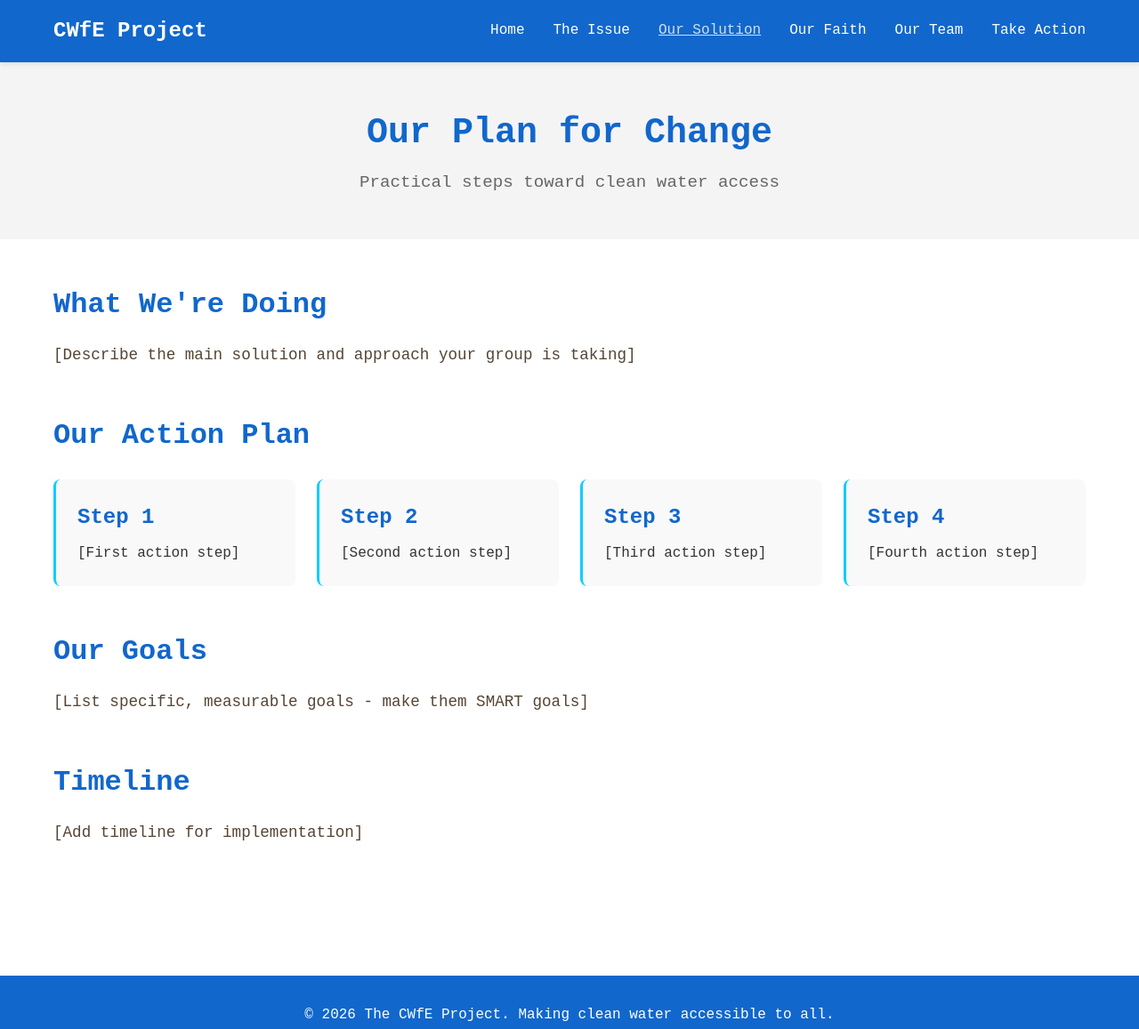
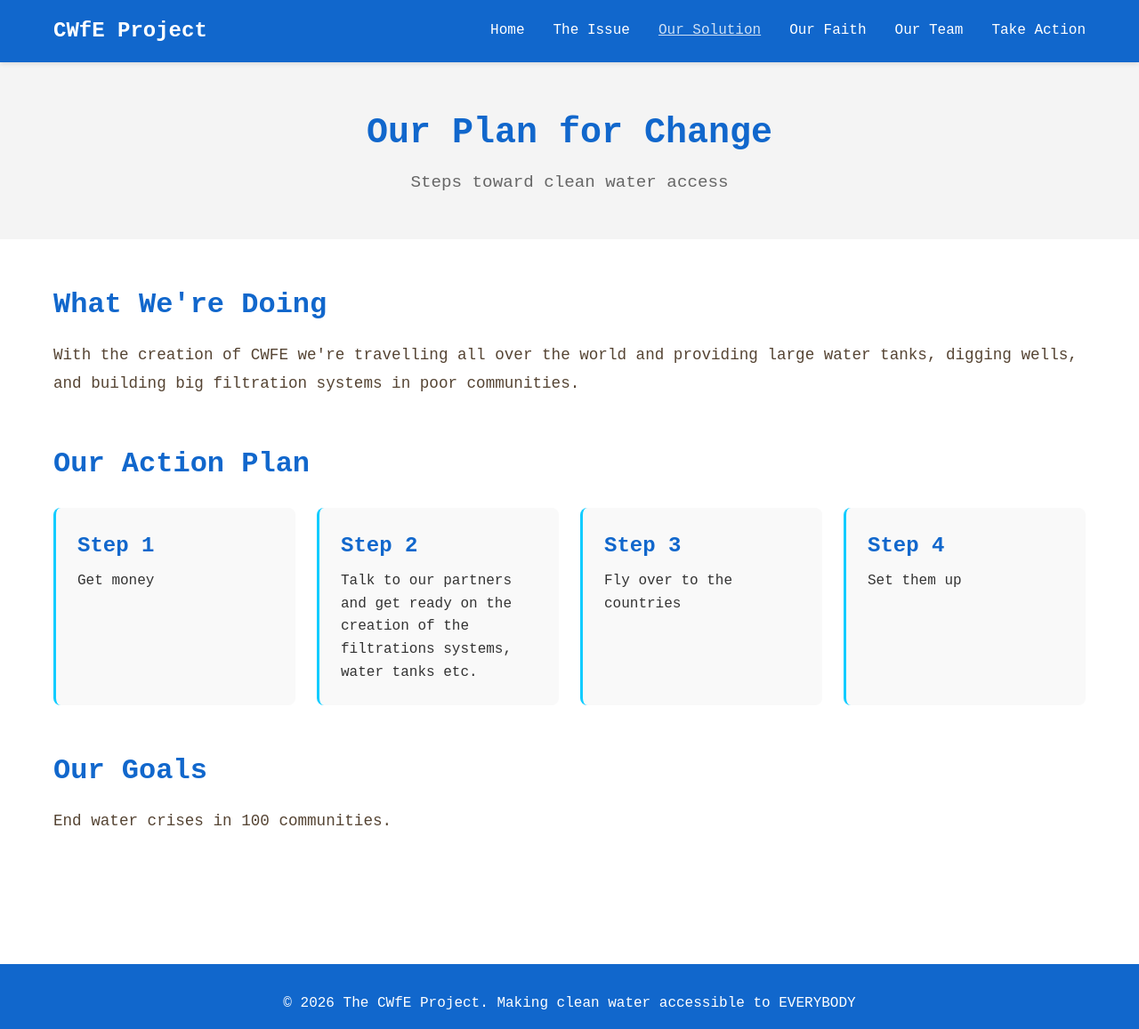
Before and after one commit to leginator123/religion-clean-water, a plain HTML site: page solution.html in a window 1280 px wide. Shown: the top 1157 px of the page at 89% size. Drawn offline with Linux system fonts and the light colour scheme.

Commit message:
Update solution.html

```diff
--- a/solution.html
+++ b/solution.html
@@ -25,14 +25,15 @@
 
     <div class="page-header">
         <h1>Our Plan for Change</h1>
-        <p>Practical steps toward clean water access</p>
+        <p>Steps toward clean water access</p>
     </div>
 
     <div class="main">
         <section class="content-section">
             <h2>What We're Doing</h2>
             <p class="text-body">
-                [Describe the main solution and approach your group is taking]
+                With the creation of CWFE we're travelling all over the world and providing large water tanks, digging wells, and building big filtration systems
+                in poor communities.
             </p>
         </section>
 
@@ -41,19 +42,19 @@
             <div class="plan-steps">
                 <div class="step-card">
                     <h3>Step 1</h3>
-                    <p>[First action step]</p>
+                    <p>Get money</p>
                 </div>
                 <div class="step-card">
                     <h3>Step 2</h3>
-                    <p>[Second action step]</p>
+                    <p>Talk to our partners and get ready on the creation of the filtrations systems, water tanks etc.</p>
                 </div>
                 <div class="step-card">
                     <h3>Step 3</h3>
-                    <p>[Third action step]</p>
+                    <p>Fly over to the countries</p>
                 </div>
                 <div class="step-card">
                     <h3>Step 4</h3>
-                    <p>[Fourth action step]</p>
+                    <p>Set them up</p>
                 </div>
             </div>
         </section>
@@ -61,20 +62,13 @@
         <section class="content-section">
             <h2>Our Goals</h2>
             <p class="text-body">
-                [List specific, measurable goals - make them SMART goals]
-            </p>
-        </section>
-
-        <section class="content-section">
-            <h2>Timeline</h2>
-            <p class="text-body">
-                [Add timeline for implementation]
+                End water crises in 100 communities.
             </p>
         </section>
     </div>
 
     <footer>
-        <p>&copy; 2026 The CWfE Project. Making clean water accessible to all.</p>
+        <p>&copy; 2026 The CWfE Project. Making clean water accessible to EVERYBODY</p>
     </footer>
 </body>
 
```
